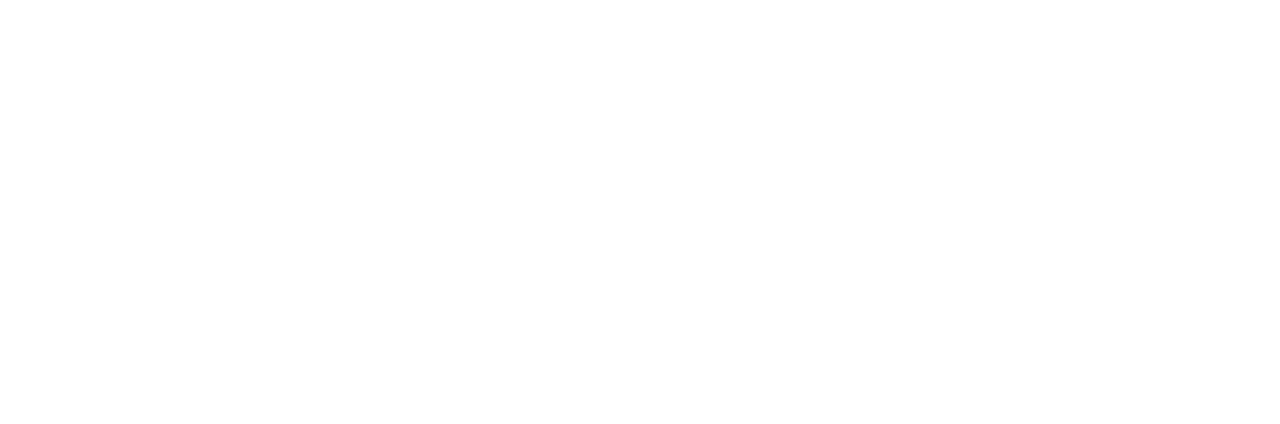
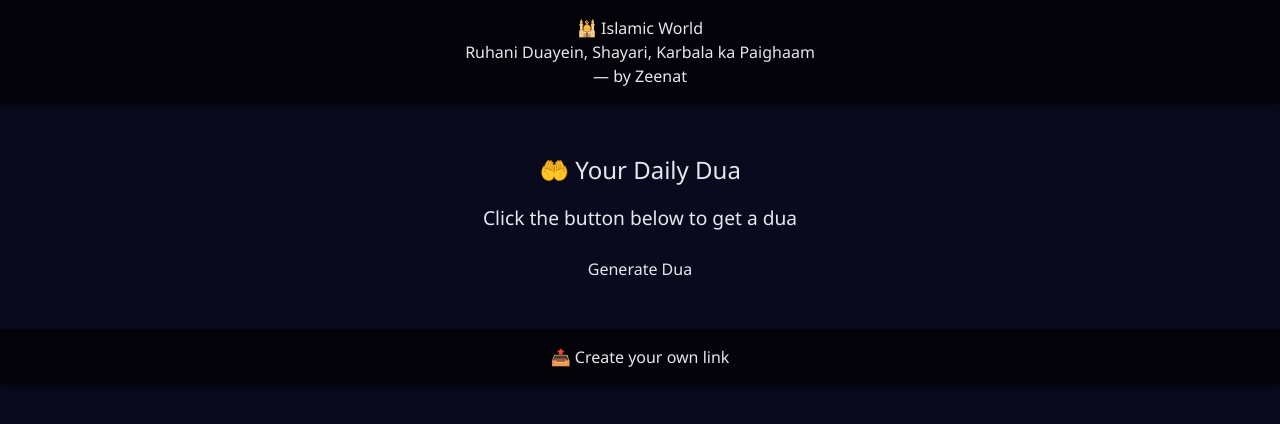
Before and after one commit to mis693/Islamic-duniya, a plain HTML site: page index.html in a window 1280 px wide. Drawn offline with nearby package versions, Linux system fonts and the light colour scheme; files that its build step writes are made by us from their sources.

Commit message:
Update index.html

```diff
--- a/index.html
+++ b/index.html
@@ -1 +1,36 @@
-<!-- Shayari main page -->
+<!DOCTYPE html>
+<html lang="en">
+<head>
+  <meta charset="UTF-8" />
+  <meta name="viewport" content="width=device-width, initial-scale=1.0" />
+  <title>Islamic World - Ruhani Duayein</title>
+
+  <!-- Tailwind for fallback if CSS fails -->
+  <script src="https://cdn.tailwindcss.com"></script>
+
+  <!-- Your CSS and JS -->
+  <link rel="stylesheet" href="assets/css/style.css" />
+  <script src="assets/js/script.js" defer></script>
+</head>
+<body>
+
+  <header>
+    <h1>🕌 Islamic World</h1>
+    <p>Ruhani Duayein, Shayari, Karbala ka Paighaam</p>
+    <p>— by Zeenat</p>
+  </header>
+
+  <main style="text-align:center; padding:3rem;">
+    <h2 style="font-size: 1.5rem; margin-bottom: 1rem;">🤲 Your Daily Dua</h2>
+    <div id="generated-dua" style="margin-bottom: 1.5rem; font-size: 1.2rem;">
+      Click the button below to get a dua
+    </div>
+    <button onclick="generateDua()">Generate Dua</button>
+  </main>
+
+  <footer>
+    <p><a href="share.html">📤 Create your own link</a></p>
+  </footer>
+
+</body>
+</html>
```
